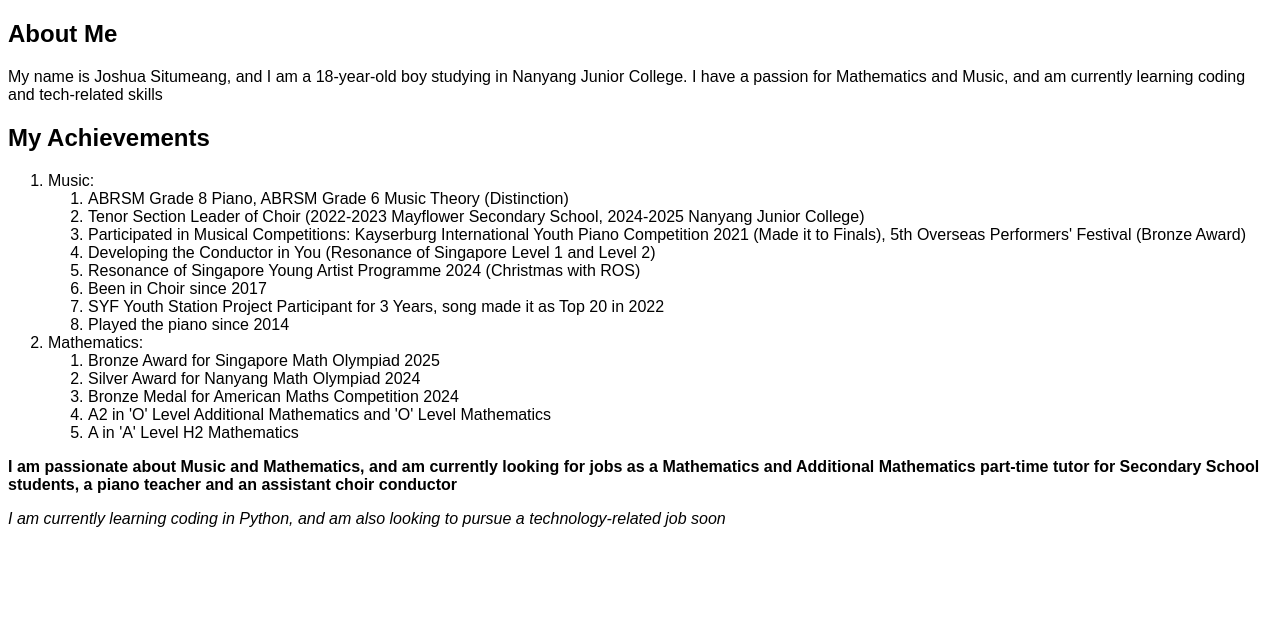
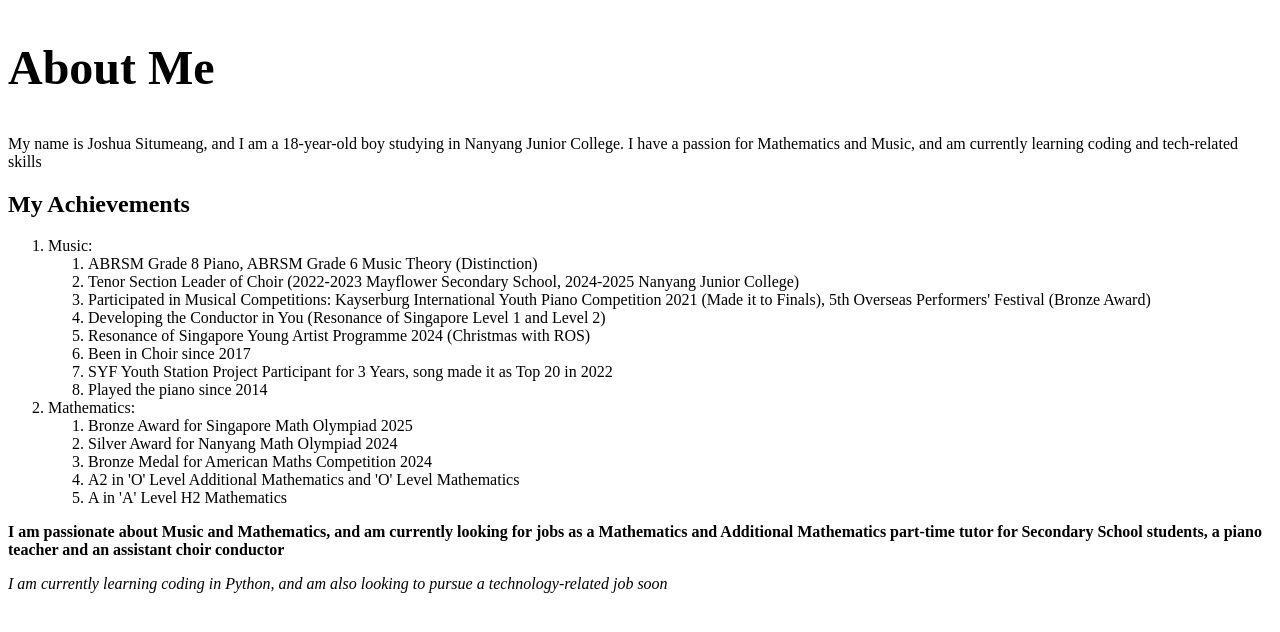
Before and after one commit to JoshuaSitumeang/Joshua, a plain HTML site: page index.html in a window 1280 px wide. Drawn offline with Linux system fonts and the light colour scheme.

Commit message:
Update styles.css

```diff
--- a/styles.css
+++ b/styles.css
@@ -1,6 +1,7 @@
 /* This is a CSS comment. Comments are ignored by the browser */
 
 /* Use CSS selectors and rules to style your portfolio page */
-body {
-  font-family: sans-serif;
+h1 {
+  font-family: Rockwell;
+  font-size: 48px;
 }
```
